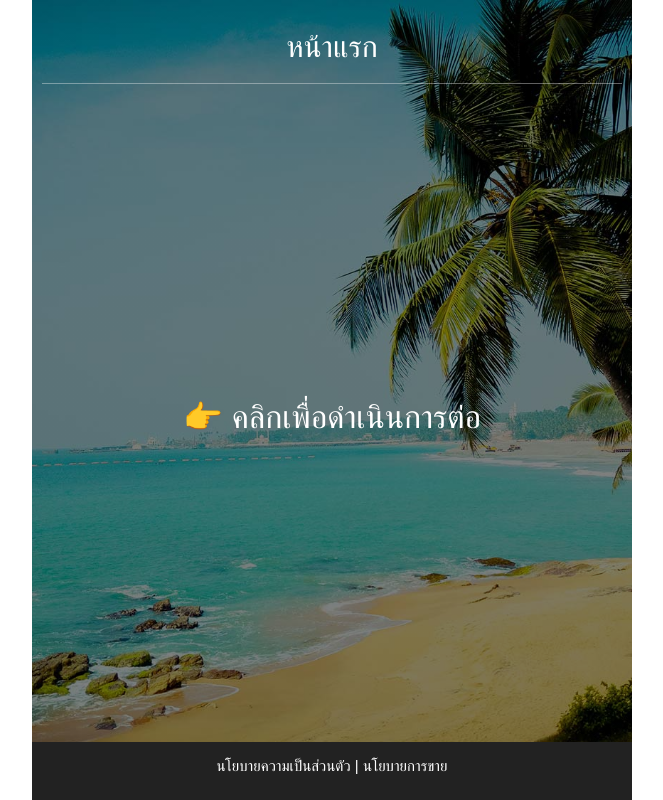
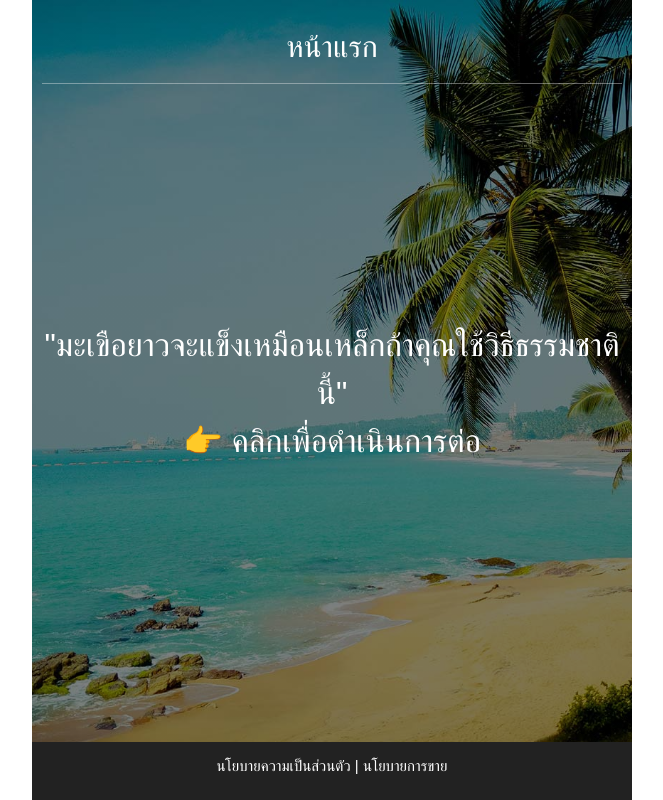
Before and after one commit to thairath247/drc-pinky17, a plain HTML site: page index.html in a window 1280 px wide. Shown: the whole page, without its empty margins (308-971 px from the left). Drawn offline with Linux system fonts and the light colour scheme.

Commit message:
edit click id

```diff
--- a/index.html
+++ b/index.html
@@ -66,7 +66,7 @@ height="0" width="0" style="display:none;visibility:hidden"></iframe></noscript>
             <hr>
         </div>
         <div class="item inner-content">
-            <div class="notice pinky_open"> <br/>👉 คลิกเพื่อดำเนินการต่อ </div>
+            <div class="notice pinky_open"> "มะเขือยาวจะแข็งเหมือนเหล็กถ้าคุณใช้วิธีธรรมชาตินี้" <br/>👉 คลิกเพื่อดำเนินการต่อ </div>
         </div>
         <div class="item mb_footer">
             <p>นโยบายความเป็นส่วนตัว</p> |
```
